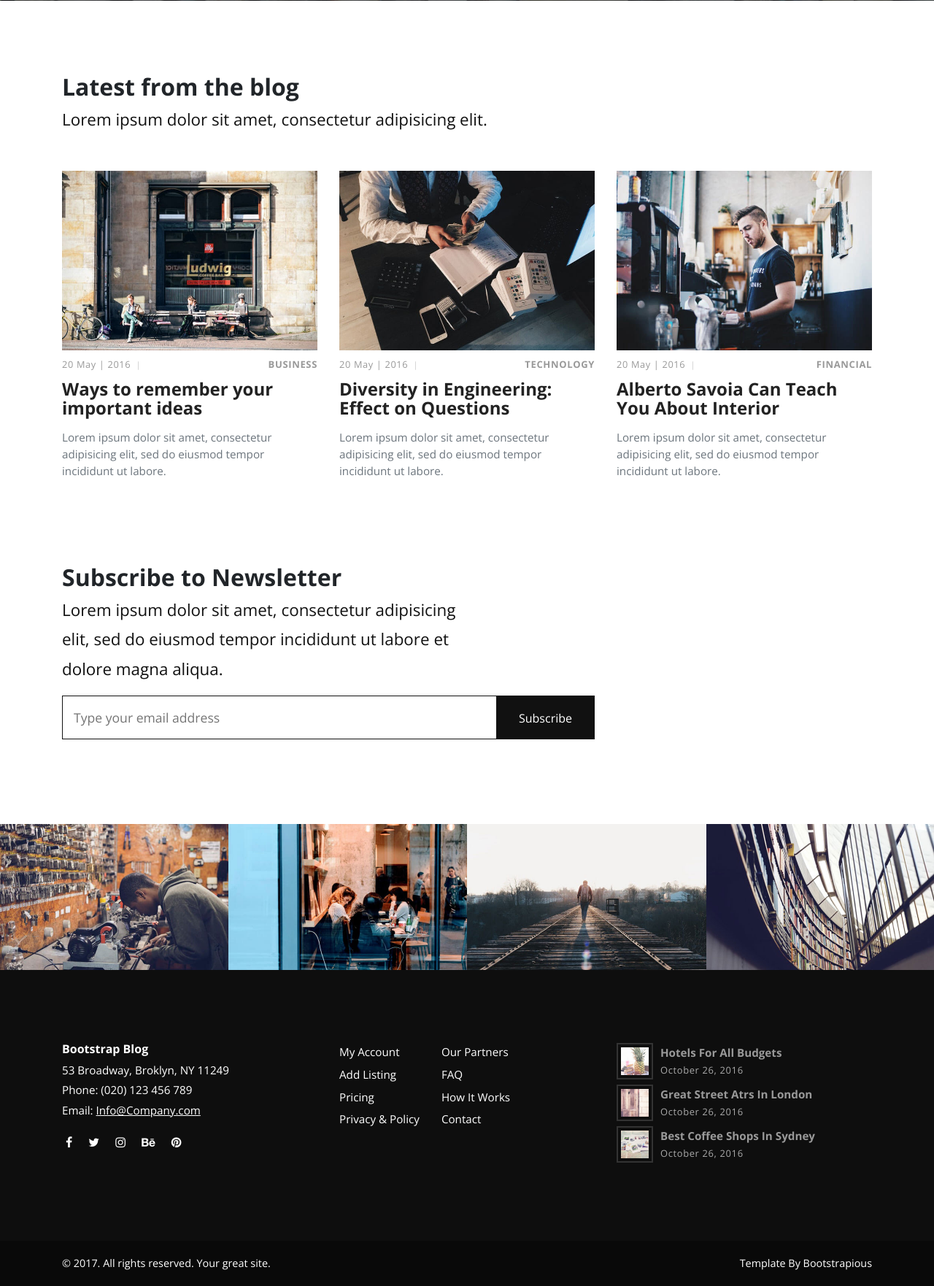
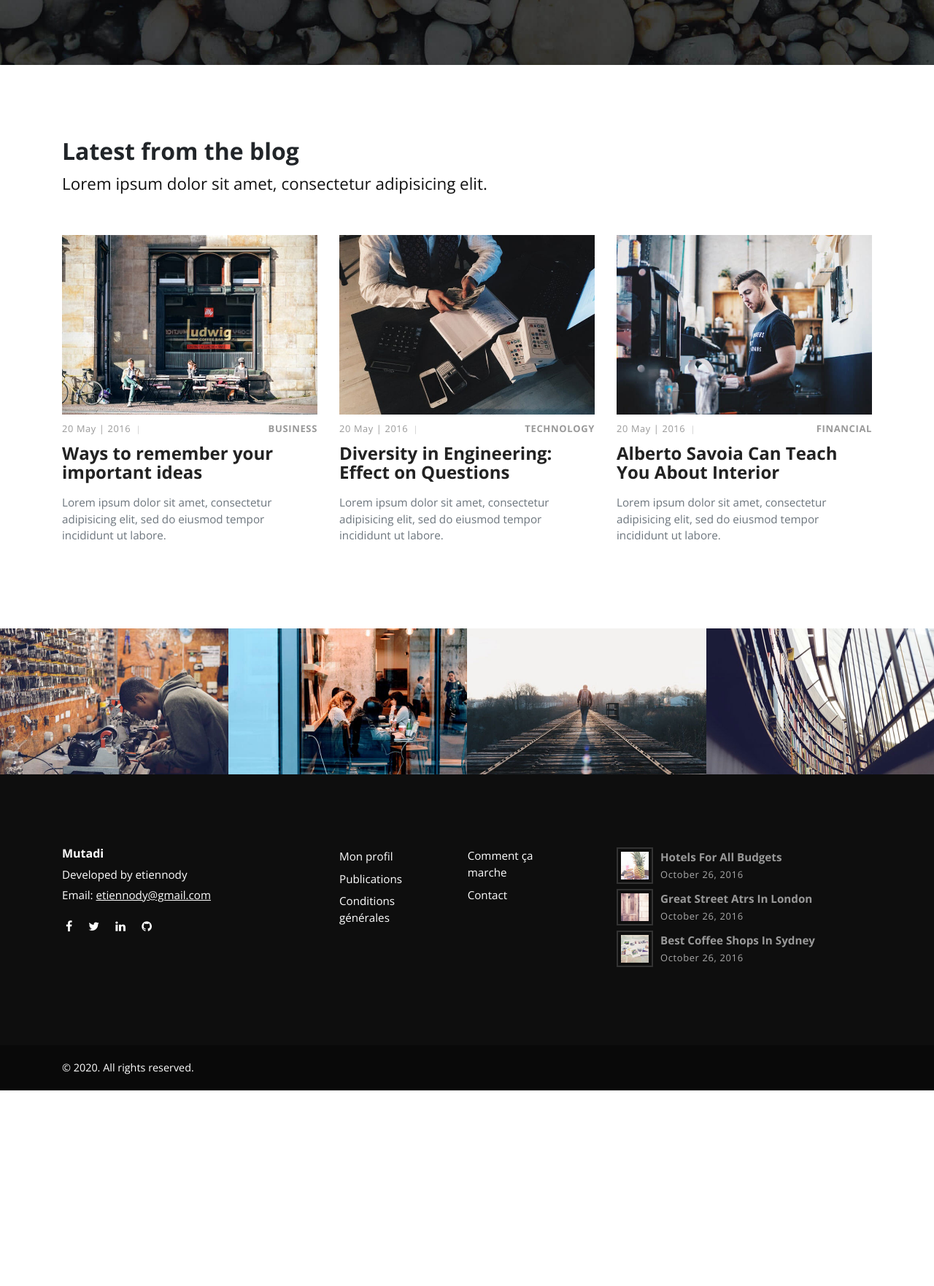
Before and after one commit to etiennody/mutadi, a Django app: page / in a window 1280 px wide. Shown: the part 2620-4382 px from the top of the page at 73% size. After the commit the page ends 4114 px from the top, so only its background shows below. Run offline with Django 3.2, Linux system fonts and the light colour scheme; some libraries are stand-ins or nearby versions.

Commit message:
update home page html

```diff
--- a/mutadi/pages/templates/base.html
+++ b/mutadi/pages/templates/base.html
@@ -1,6 +1,30 @@
+{% load static %}
+
 <!DOCTYPE html>
 <html>
-  {% include "pages/head.html" %}
+
+<head>
+  <meta charset="utf-8" />
+  <meta http-equiv="X-UA-Compatible" content="IE=edge" />
+  <title>{% block title %}{% endblock title %} :: Mutadi</title>
+  <meta name="description" content="" />
+  <meta name="viewport" content="width=device-width, initial-scale=1" />
+  <meta name="robots" content="all,follow" />
+  <link rel="stylesheet" href="{% static 'vendor/bootstrap/css/bootstrap.min.css' %}" />
+  <link rel="stylesheet" href="{% static 'vendor/font-awesome/css/font-awesome.min.css' %}" />
+  <link rel="stylesheet" href="{% static 'css/fontastic.css' %}" />
+  <link rel="stylesheet" href="https://fonts.googleapis.com/css?family=Open+Sans:300,400,700" />
+  <link rel="stylesheet" href="{% static 'vendor/@fancyapps/fancybox/jquery.fancybox.min.css' %}" />
+  <link rel="stylesheet" href="{% static 'css/style.default.css' id='theme-stylesheet' %}" />
+  <link rel="stylesheet" href="{% static 'css/custom.css' %}" />
+  <link rel="shortcut icon" href="{% static 'favicon.png' %}" />
+  <!-- Tweaks for older IEs-->
+  <!--[if lt IE 9]>
+    <script src="https://oss.maxcdn.com/html5shiv/3.7.3/html5shiv.min.js"></script>
+    <script src="https://oss.maxcdn.com/respond/1.4.2/respond.min.js"></script
+  ><![endif]-->
+</head>
+
 <body>
   {% include "pages/header.html" %}
 
@@ -10,4 +34,5 @@
   {% include "pages/scripts.html" %}
   {% include "pages/footer.html" %}
 </body>
+
 </html>
--- a/mutadi/pages/templates/pages/footer.html
+++ b/mutadi/pages/templates/pages/footer.html
@@ -5,27 +5,23 @@
     <div class="row">
       <div class="col-md-4">
         <div class="logo">
-          <h6 class="text-white">Bootstrap Blog</h6>
+          <h6 class="text-white">Mutadi</h6>
         </div>
         <div class="contact-details">
-          <p>53 Broadway, Broklyn, NY 11249</p>
-          <p>Phone: (020) 123 456 789</p>
-          <p>Email: <a href="mailto:info@company.com">Info@Company.com</a></p>
+          <p>Developed by etiennody</p>
+          <p>Email: <a href="mailto:etiennodyt@gmail.com">etiennody@gmail.com</a></p>
           <ul class="social-menu">
             <li class="list-inline-item">
-              <a href="#"><i class="fa fa-facebook"></i></a>
+              <a href="https://www.facebook.com/etiennody" target="blank"><i class="fa fa-facebook"></i></a>
             </li>
             <li class="list-inline-item">
-              <a href="#"><i class="fa fa-twitter"></i></a>
+              <a href="https://twitter.com/etiennody" target="blank"><i class="fa fa-twitter"></i></a>
             </li>
             <li class="list-inline-item">
-              <a href="#"><i class="fa fa-instagram"></i></a>
+              <a href="https://fr.linkedin.com/in/jody-etienne" target="blank"><i class="fa fa-linkedin"></i></a>
             </li>
             <li class="list-inline-item">
-              <a href="#"><i class="fa fa-behance"></i></a>
-            </li>
-            <li class="list-inline-item">
-              <a href="#"><i class="fa fa-pinterest"></i></a>
+              <a href="https://github.com/etiennody" target="blank"><i class="fa fa-github"></i></a>
             </li>
           </ul>
         </div>
@@ -33,15 +29,12 @@
       <div class="col-md-4">
         <div class="menus d-flex">
           <ul class="list-unstyled">
-            <li><a href="#">My Account</a></li>
-            <li><a href="#">Add Listing</a></li>
-            <li><a href="#">Pricing</a></li>
-            <li><a href="#">Privacy &amp; Policy</a></li>
+            <li><a href="#">Mon profil</a></li>
+            <li><a href="#">Publications</a></li>
+            <li><a href="#">Conditions générales</a></li>
           </ul>
           <ul class="list-unstyled">
-            <li><a href="#">Our Partners</a></li>
-            <li><a href="#">FAQ</a></li>
-            <li><a href="#">How It Works</a></li>
+            <li><a href="#">Comment ça marche</a></li>
             <li><a href="#">Contact</a></li>
           </ul>
         </div>
@@ -51,46 +44,31 @@
           <a href="#">
             <div class="post d-flex align-items-center">
               <div class="image">
-                <img
-                  src="{% static 'img/small-thumbnail-1.jpg' %}"
-                  alt="..."
-                  class="img-fluid"
-                />
+                <img src="{% static 'img/small-thumbnail-1.jpg' %}" alt="..." class="img-fluid" />
               </div>
               <div class="title">
-                <strong>Hotels for all budgets</strong
-                ><span class="date last-meta">October 26, 2016</span>
+                <strong>Hotels for all budgets</strong><span class="date last-meta">October 26, 2016</span>
               </div>
-            </div></a
-          ><a href="#">
+            </div>
+          </a><a href="#">
             <div class="post d-flex align-items-center">
               <div class="image">
-                <img
-                  src="{% static 'img/small-thumbnail-2.jpg' %}"
-                  alt="..."
-                  class="img-fluid"
-                />
+                <img src="{% static 'img/small-thumbnail-2.jpg' %}" alt="..." class="img-fluid" />
               </div>
               <div class="title">
-                <strong>Great street atrs in London</strong
-                ><span class="date last-meta">October 26, 2016</span>
+                <strong>Great street atrs in London</strong><span class="date last-meta">October 26, 2016</span>
               </div>
-            </div></a
-          ><a href="#">
+            </div>
+          </a><a href="#">
             <div class="post d-flex align-items-center">
               <div class="image">
-                <img
-                  src="{% static 'img/small-thumbnail-3.jpg' %}"
-                  alt="..."
-                  class="img-fluid"
-                />
+                <img src="{% static 'img/small-thumbnail-3.jpg' %}" alt="..." class="img-fluid" />
               </div>
               <div class="title">
-                <strong>Best coffee shops in Sydney</strong
-                ><span class="date last-meta">October 26, 2016</span>
+                <strong>Best coffee shops in Sydney</strong><span class="date last-meta">October 26, 2016</span>
               </div>
-            </div></a
-          >
+            </div>
+          </a>
         </div>
       </div>
     </div>
@@ -98,19 +76,8 @@
   <div class="copyrights">
     <div class="container">
       <div class="row">
-        <div class="col-md-6">
-          <p>&copy; 2017. All rights reserved. Your great site.</p>
-        </div>
-        <div class="col-md-6 text-right">
-          <p>
-            Template By
-            <a
-              href="https://bootstrapious.com/p/bootstrap-carousel"
-              class="text-white"
-              >Bootstrapious</a
-            >
-            <!-- Please do not remove the backlink to Bootstrap Temple unless you purchase an attribution-free license @ Bootstrap Temple or support us at http://bootstrapious.com/donate. It is part of the license conditions. Thanks for understanding :)                         -->
-          </p>
+        <div class="col-md-12">
+          <p>&copy; {% now "Y" %}. All rights reserved.</p>
         </div>
       </div>
     </div>
--- a/mutadi/pages/templates/pages/header.html
+++ b/mutadi/pages/templates/pages/header.html
@@ -2,20 +2,13 @@
   <!-- Main Navbar-->
   <nav class="navbar navbar-expand-lg">
     <div class="search-area">
-      <div
-        class="search-area-inner d-flex align-items-center justify-content-center"
-      >
+      <div class="search-area-inner d-flex align-items-center justify-content-center">
         <div class="close-btn"><i class="icon-close"></i></div>
         <div class="row d-flex justify-content-center">
           <div class="col-md-8">
             <form action="#">
               <div class="form-group">
-                <input
-                  type="search"
-                  name="search"
-                  id="search"
-                  placeholder="What are you looking for?"
-                />
+                <input type="search" name="search" id="search" placeholder="What are you looking for?" />
                 <button type="submit" class="submit">
                   <i class="icon-search-1"></i>
                 </button>
@@ -27,22 +20,11 @@
     </div>
     <div class="container">
       <!-- Navbar Brand -->
-      <div
-        class="navbar-header d-flex align-items-center justify-content-between"
-      >
-        <!-- Navbar Brand --><a href="\" class="navbar-brand"
-          >Bootstrap Blog</a
-        >
+      <div class="navbar-header d-flex align-items-center justify-content-between">
+        <!-- Navbar Brand --><a href="\" class="navbar-brand">Mutadi</a>
         <!-- Toggle Button-->
-        <button
-          type="button"
-          data-toggle="collapse"
-          data-target="#navbarcollapse"
-          aria-controls="navbarcollapse"
-          aria-expanded="false"
-          aria-label="Toggle navigation"
-          class="navbar-toggler"
-        >
+        <button type="button" data-toggle="collapse" data-target="#navbarcollapse" aria-controls="navbarcollapse"
+          aria-expanded="false" aria-label="Toggle navigation" class="navbar-toggler">
           <span></span><span></span><span></span>
         </button>
       </div>
@@ -53,12 +35,12 @@
             <a href="\" class="nav-link">Home</a>
           </li>
           <li class="nav-item">
-            <a href="\blog" class="nav-link active">Blog</a>
+            <a href="\blog" class="nav-link active">Publications</a>
           </li>
           <li class="nav-item">
-            <a href="\post" class="nav-link">Post</a>
+            <a href="\post" class="nav-link">Mon profil</a>
           </li>
-          <li class="nav-item"><a href="#" class="nav-link">Contact</a></li>
+          <li class="nav-item"><a href="#" class="nav-link">Connexion</a></li>
         </ul>
         <div class="navbar-text">
           <a href="#" class="search-btn"><i class="icon-search-1"></i></a>
--- a/mutadi/pages/templates/pages/home.html
+++ b/mutadi/pages/templates/pages/home.html
@@ -2,26 +2,25 @@
 
 {% load static %}
 
+{% block title %}
+Accueil
+{% endblock title %}
+
 {% block content %}
 <!-- Hero Section-->
-<section
-  style="
+<section style="
     background: url({% static 'img/hero.jpg' %});
     background-size: cover;
     background-position: center center;
-  "
-  class="hero"
->
+  " class="hero">
   <div class="container">
     <div class="row">
       <div class="col-lg-7">
-        <h1>Bootstrap 4 Blog - A free template by Bootstrap Temple</h1>
-        <a href="#" class="hero-link">Discover More</a>
+        <h1>La meilleure expérience d'une entraide mutuelle vient de vous !</h1>
+        <a href="#" class="hero-link">En savoir +</a>
       </div>
     </div>
-    <a href=".intro" class="continue link-scroll"
-      ><i class="fa fa-long-arrow-down"></i> Scroll Down</a
-    >
+    <a href=".intro" class="continue link-scroll"><i class="fa fa-arrow-down"></i></a>
   </div>
 </section>
 <!-- Intro Section-->
@@ -29,14 +28,13 @@
   <div class="container">
     <div class="row">
       <div class="col-lg-8">
-        <h2 class="h3">Some great intro here</h2>
+        <h2 class="h3">Mutadi</h2>
         <p class="text-big">
-          Place a nice <strong>introduction</strong> here
-          <strong>to catch reader's attention</strong>. Lorem ipsum dolor sit
-          amet, consectetur adipisicing elit, sed do eiusmod tempor incididunt
-          ut labore et dolore magna aliqua. Ut enim ad minim veniam, quis
-          nostrud nisi ut aliquip ex ea commodo consequat. Duis aute irure dolor
-          in reprehenderi.
+          A l’origine, Mutadi est la contraction du latin « mutuum adiutorium » qui signifie <strong>aide
+            mutuelle</strong>. Mutadi est une plateforme web qui permet de créer du lien entre ceux qui ont besoin d’une
+          aide et <strong>gratuite</strong> et ceux qui sont prêts à aider près de chez eux et <strong>sans
+            s’engager</strong>. L'idée est de reconstituer une entraide informelle qui puisse exister n’importe où et à
+          travers toutes les générations.
         </p>
       </div>
     </div>
@@ -56,8 +54,8 @@
               <a href="post.html">
                 <h2 class="h4">
                   Alberto Savoia Can Teach You About Interior
-                </h2></a
-              >
+                </h2>
+              </a>
             </header>
             <p>
               Lorem ipsum dolor sit amet, consectetur adipisicing elit, sed do
@@ -68,14 +66,10 @@
             <footer class="post-footer d-flex align-items-center">
               <a href="#" class="author d-flex align-items-center flex-wrap">
                 <div class="avatar">
-                  <img
-                    src="{% static 'img/avatar-1.jpg' %}"
-                    alt="..."
-                    class="img-fluid"
-                  />
+                  <img src="{% static 'img/avatar-1.jpg' %}" alt="..." class="img-fluid" />
                 </div>
-                <div class="title"><span>John Doe</span></div></a
-              >
+                <div class="title"><span>John Doe</span></div>
+              </a>
               <div class="date"><i class="icon-clock"></i> 2 months ago</div>
               <div class="comments"><i class="icon-comment"></i>12</div>
             </footer>
@@ -101,8 +95,8 @@
               <a href="post.html">
                 <h2 class="h4">
                   Alberto Savoia Can Teach You About Interior
-                </h2></a
-              >
+                </h2>
+              </a>
             </header>
             <p>
               Lorem ipsum dolor sit amet, consectetur adipisicing elit, sed do
@@ -113,14 +107,10 @@
             <footer class="post-footer d-flex align-items-center">
               <a href="#" class="author d-flex align-items-center flex-wrap">
                 <div class="avatar">
-                  <img
-                    src="{% static 'img/avatar-2.jpg' %}"
-                    alt="..."
-                    class="img-fluid"
-                  />
+                  <img src="{% static 'img/avatar-2.jpg' %}" alt="..." class="img-fluid" />
                 </div>
-                <div class="title"><span>John Doe</span></div></a
-              >
+                <div class="title"><span>John Doe</span></div>
+              </a>
               <div class="date"><i class="icon-clock"></i> 2 months ago</div>
               <div class="comments"><i class="icon-comment"></i>12</div>
             </footer>
@@ -140,8 +130,8 @@
               <a href="post.html">
                 <h2 class="h4">
                   Alberto Savoia Can Teach You About Interior
-                </h2></a
-              >
+                </h2>
+              </a>
             </header>
             <p>
               Lorem ipsum dolor sit amet, consectetur adipisicing elit, sed do
@@ -152,11 +142,10 @@
             <footer class="post-footer d-flex align-items-center">
               <a href="#" class="author d-flex align-items-center flex-wrap">
                 <div class="avatar">
-                  <{% static 'img/avatar-3.jpg' %}" alt="..." class="img-fluid"
-                  />
+                  <{% static 'img/avatar-3.jpg' %}" alt="..." class="img-fluid" />
                 </div>
-                <div class="title"><span>John Doe</span></div></a
-              >
+                <div class="title"><span>John Doe</span></div>
+              </a>
               <div class="date"><i class="icon-clock"></i> 2 months ago</div>
               <div class="comments"><i class="icon-comment"></i>12</div>
             </footer>
@@ -170,14 +159,11 @@
   </div>
 </section>
 <!-- Divider Section-->
-<section
-  style="
+<section style="
     background: url({% static 'img/divider-bg.jpg' %});
     background-size: cover;
     background-position: center bottom;
-  "
-  class="divider"
->
+  " class="divider">
   <div class="container">
     <div class="row">
       <div class="col-md-7">
@@ -202,12 +188,7 @@
     <div class="row">
       <div class="post col-md-4">
         <div class="post-thumbnail">
-          <a href="post.html"
-            ><img
-              src="{% static 'img/blog-1.jpg' %}"
-              alt="..."
-              class="img-fluid"
-          /></a>
+          <a href="post.html"><img src="{% static 'img/blog-1.jpg' %}" alt="..." class="img-fluid" /></a>
         </div>
         <div class="post-details">
           <div class="post-meta d-flex justify-content-between">
@@ -215,8 +196,8 @@
             <div class="category"><a href="#">Business</a></div>
           </div>
           <a href="post.html">
-            <h3 class="h4">Ways to remember your important ideas</h3></a
-          >
+            <h3 class="h4">Ways to remember your important ideas</h3>
+          </a>
           <p class="text-muted">
             Lorem ipsum dolor sit amet, consectetur adipisicing elit, sed do
             eiusmod tempor incididunt ut labore.
@@ -225,12 +206,7 @@
       </div>
       <div class="post col-md-4">
         <div class="post-thumbnail">
-          <a href="post.html"
-            ><img
-              src="{% static 'img/blog-2.jpg' %}"
-              alt="..."
-              class="img-fluid"
-          /></a>
+          <a href="post.html"><img src="{% static 'img/blog-2.jpg' %}" alt="..." class="img-fluid" /></a>
         </div>
         <div class="post-details">
           <div class="post-meta d-flex justify-content-between">
@@ -238,8 +214,8 @@
             <div class="category"><a href="#">Technology</a></div>
           </div>
           <a href="post.html">
-            <h3 class="h4">Diversity in Engineering: Effect on Questions</h3></a
-          >
+            <h3 class="h4">Diversity in Engineering: Effect on Questions</h3>
+          </a>
           <p class="text-muted">
             Lorem ipsum dolor sit amet, consectetur adipisicing elit, sed do
             eiusmod tempor incididunt ut labore.
@@ -248,12 +224,7 @@
       </div>
       <div class="post col-md-4">
         <div class="post-thumbnail">
-          <a href="post.html"
-            ><img
-              src="{% static 'img/blog-3.jpg' %}"
-              alt="..."
-              class="img-fluid"
-          /></a>
+          <a href="post.html"><img src="{% static 'img/blog-3.jpg' %}" alt="..." class="img-fluid" /></a>
         </div>
         <div class="post-details">
           <div class="post-meta d-flex justify-content-between">
@@ -261,41 +232,12 @@
             <div class="category"><a href="#">Financial</a></div>
           </div>
           <a href="post.html">
-            <h3 class="h4">Alberto Savoia Can Teach You About Interior</h3></a
-          >
+            <h3 class="h4">Alberto Savoia Can Teach You About Interior</h3>
+          </a>
           <p class="text-muted">
             Lorem ipsum dolor sit amet, consectetur adipisicing elit, sed do
             eiusmod tempor incididunt ut labore.
           </p>
-        </div>
-      </div>
-    </div>
-  </div>
-</section>
-<!-- Newsletter Section-->
-<section class="newsletter no-padding-top">
-  <div class="container">
-    <div class="row">
-      <div class="col-md-6">
-        <h2>Subscribe to Newsletter</h2>
-        <p class="text-big">
-          Lorem ipsum dolor sit amet, consectetur adipisicing elit, sed do
-          eiusmod tempor incididunt ut labore et dolore magna aliqua.
-        </p>
-      </div>
-      <div class="col-md-8">
-        <div class="form-holder">
-          <form action="#">
-            <div class="form-group">
-              <input
-                type="email"
-                name="email"
-                id="email"
-                placeholder="Type your email address"
-              />
-              <button type="submit" class="submit">Subscribe</button>
-            </div>
-          </form>
         </div>
       </div>
     </div>
@@ -306,50 +248,38 @@
   <div class="row">
     <div class="mix col-lg-3 col-md-3 col-sm-6">
       <div class="item">
-        <a href="img/gallery-1.jpg" data-fancybox="gallery" class="image"
-          ><img
-            src="{% static 'img/gallery-1.jpg' %}"
-            alt="..."
-            class="img-fluid" />
+        <a href="img/gallery-1.jpg" data-fancybox="gallery" class="image"><img src="{% static 'img/gallery-1.jpg' %}"
+            alt="..." class="img-fluid" />
           <div class="overlay d-flex align-items-center justify-content-center">
-            <i class="icon-search"></i></div
-        ></a>
+            <i class="icon-search"></i></div>
+        </a>
       </div>
     </div>
     <div class="mix col-lg-3 col-md-3 col-sm-6">
       <div class="item">
-        <a href="img/gallery-2.jpg" data-fancybox="gallery" class="image"
-          ><img
-            src="{% static 'img/gallery-2.jpg' %}"
-            alt="..."
-            class="img-fluid" />
+        <a href="img/gallery-2.jpg" data-fancybox="gallery" class="image"><img src="{% static 'img/gallery-2.jpg' %}"
+            alt="..." class="img-fluid" />
           <div class="overlay d-flex align-items-center justify-content-center">
-            <i class="icon-search"></i></div
-        ></a>
+            <i class="icon-search"></i></div>
+        </a>
       </div>
     </div>
     <div class="mix col-lg-3 col-md-3 col-sm-6">
       <div class="item">
-        <a href="img/gallery-3.jpg" data-fancybox="gallery" class="image"
-          ><img
-            src="{% static 'img/gallery-3.jpg' %}"
-            alt="..."
-            class="img-fluid" />
+        <a href="img/gallery-3.jpg" data-fancybox="gallery" class="image"><img src="{% static 'img/gallery-3.jpg' %}"
+            alt="..." class="img-fluid" />
           <div class="overlay d-flex align-items-center justify-content-center">
-            <i class="icon-search"></i></div
-        ></a>
+            <i class="icon-search"></i></div>
+        </a>
       </div>
     </div>
     <div class="mix col-lg-3 col-md-3 col-sm-6">
       <div class="item">
-        <a href="img/gallery-4.jpg" data-fancybox="gallery" class="image"
-          ><img
-            src="{% static 'img/gallery-4.jpg' %}"
-            alt="..."
-            class="img-fluid" />
+        <a href="img/gallery-4.jpg" data-fancybox="gallery" class="image"><img src="{% static 'img/gallery-4.jpg' %}"
+            alt="..." class="img-fluid" />
           <div class="overlay d-flex align-items-center justify-content-center">
-            <i class="icon-search"></i></div
-        ></a>
+            <i class="icon-search"></i></div>
+        </a>
       </div>
     </div>
   </div>
```
